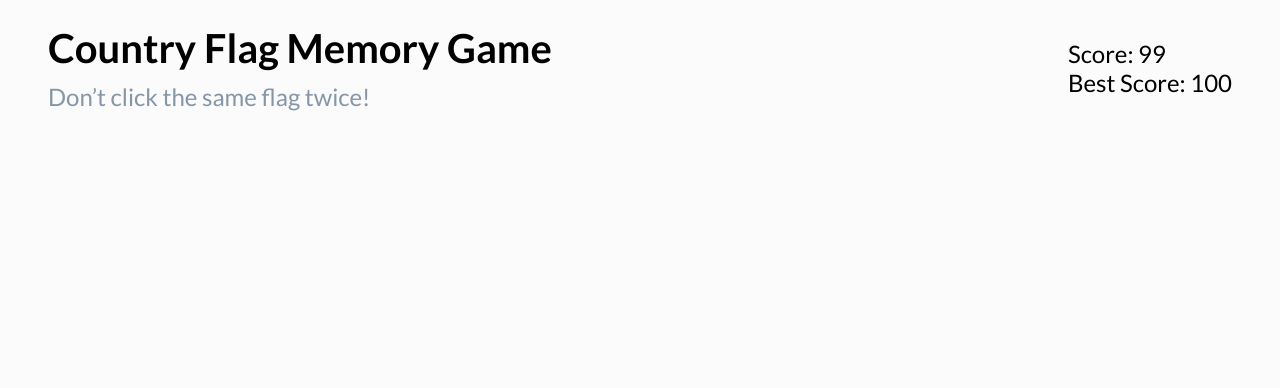
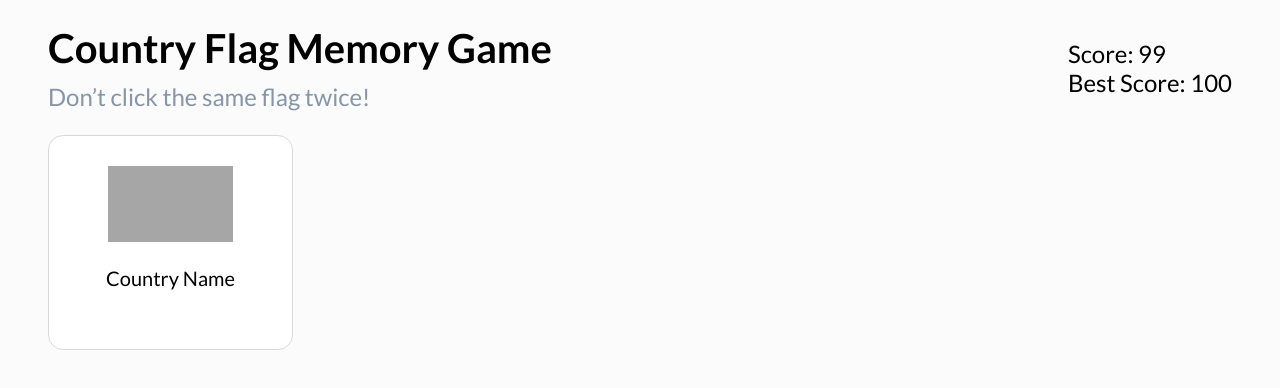
Before and after one commit to mahesa10/memory-game, a React (Vite) app: page / in a window 1280 px wide. Shown: the top 388 px of the page. Built offline with nearby package versions, Linux system fonts and the light colour scheme.

Commit message:
Add card component

```diff
--- a/src/App.jsx
+++ b/src/App.jsx
@@ -1,11 +1,13 @@
 import { useState } from 'react'
 import Header from './Header'
+import Card from './Card'
 import './App.css'
 
 function App() {
   return (
     <div id="wrapper">
       <Header></Header>
+      <Card></Card>
     </div>
   )
 }
--- /dev/null
+++ b/src/Card.css
@@ -0,0 +1,22 @@
+.card {
+  width: 245px;
+  height: 215px;
+  border-radius: 15px;
+  border: 1px solid #D9D9D9;
+  background-color: #fff;
+  display: flex;
+  flex-direction: column;
+  align-items: center;
+  padding: 30px;
+  gap: 24px;
+}
+
+.country-flag {
+  width: 125px;
+  height: 76px;
+  background-color: #A6A6A6;
+}
+
+.country-name {
+  font-size: 20px;
+}
--- /dev/null
+++ b/src/Card.jsx
@@ -0,0 +1,14 @@
+import './Card.css'
+
+function Card() {
+  return (
+    <div className="card-container">
+      <div className="card">
+        <div className="country-flag"></div>
+        <p className='country-name'>Country Name</p>
+      </div>
+    </div>
+  )
+}
+
+export default Card
```
